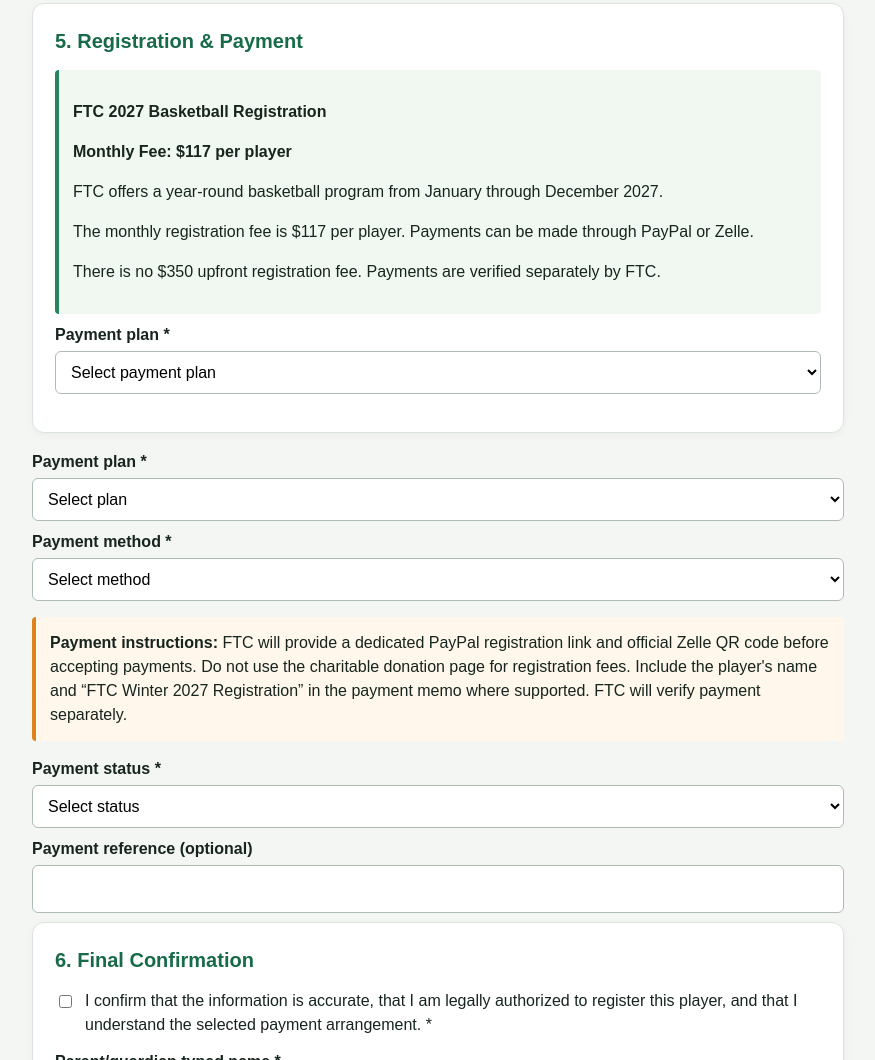
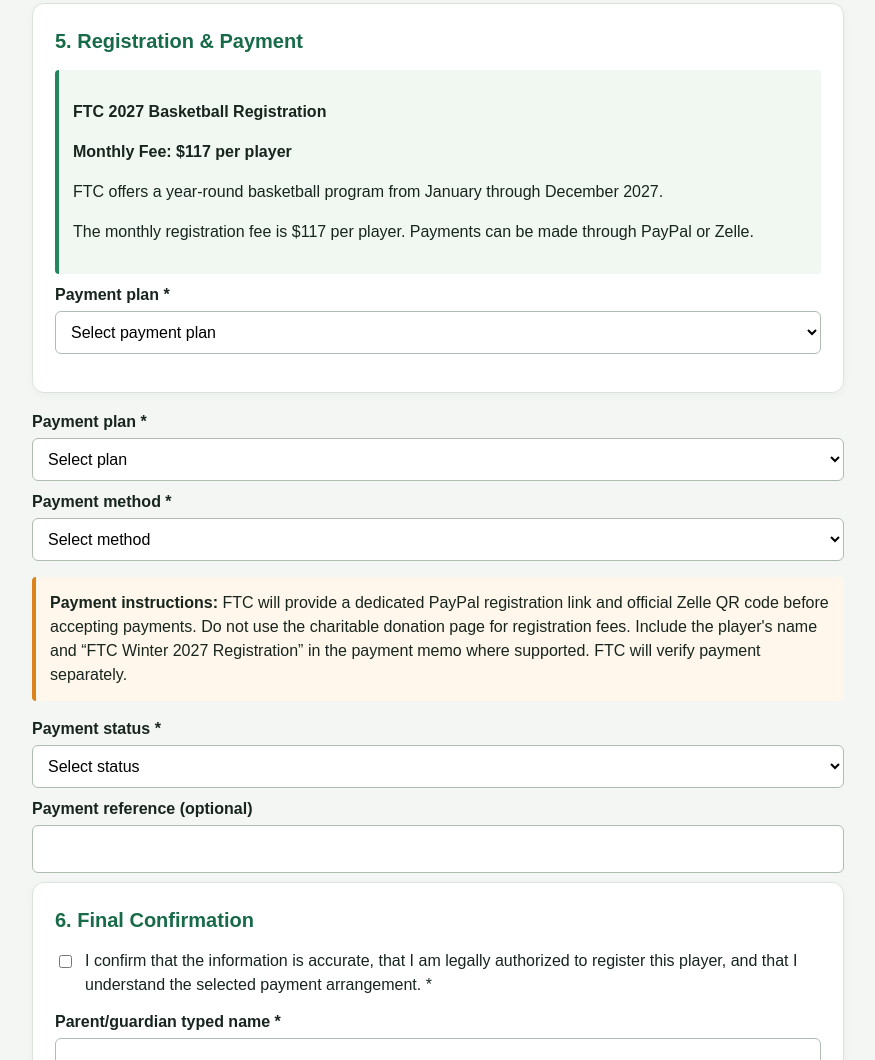
Before and after one commit to ssandhu-FTC/ftc-website, a plain HTML site: page registration.html in a window 1280 px wide. Shown: the part 2746-3806 px from the top of the page, without its empty margins (202-1077 px from the left). Drawn offline with Linux system fonts and the light colour scheme.

Commit message:
Update registration.html

```diff
--- a/registration.html
+++ b/registration.html
@@ -26,11 +26,7 @@ January through December 2027.
 <p>
 The monthly registration fee is $117 per player.
 Payments can be made through PayPal or Zelle.
-</p>
 
-<p>
-  There is no $350 upfront registration fee.
-  Payments are verified separately by FTC.
 </p>
 </div>
 
```
